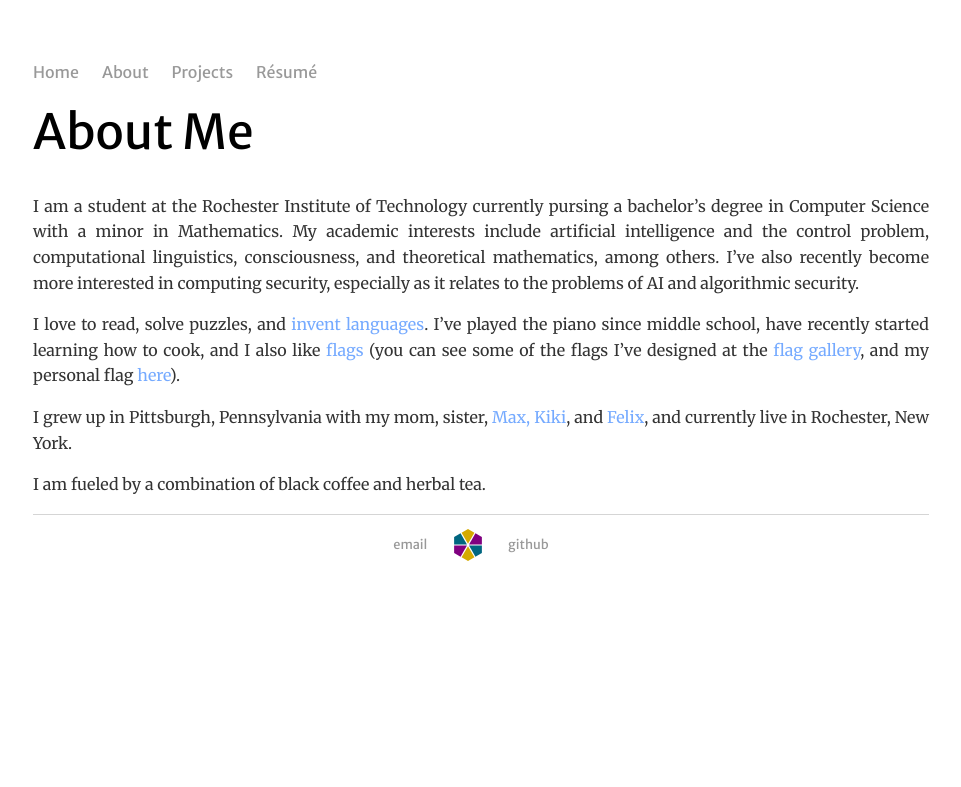
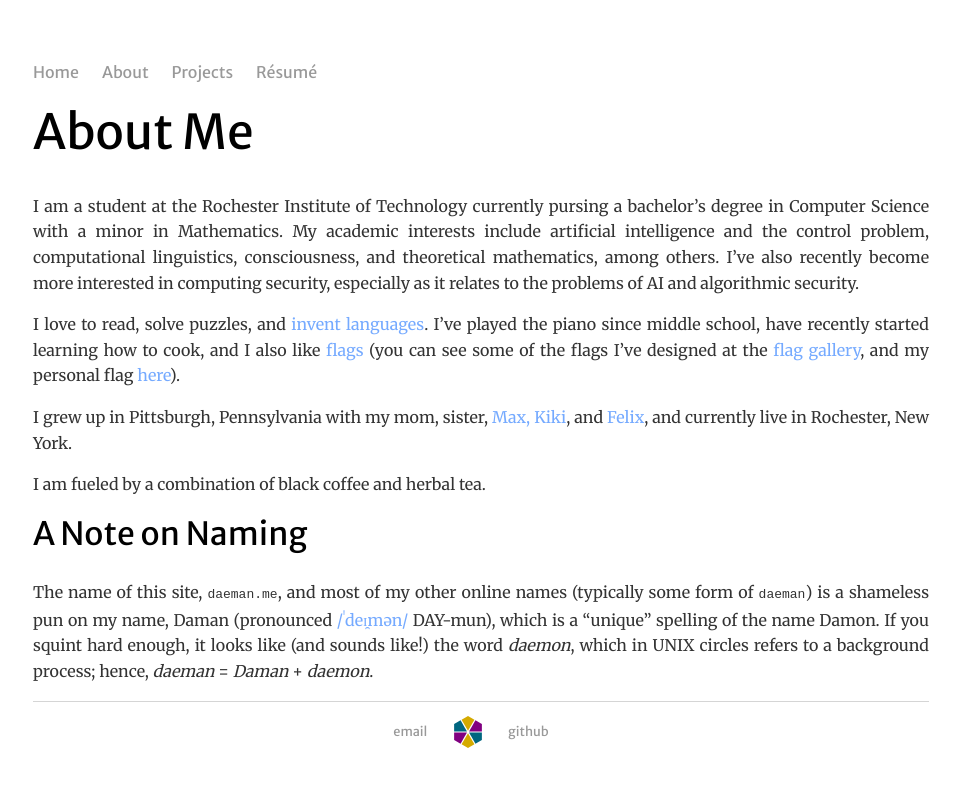
Before and after one commit to daemanos/daemanos.github.io, a Jekyll site: the page built from about/index.md, in a window 1280 px wide. Shown: the top 787 px of the page, without its empty margins (159-1120 px from the left). Built offline with Jekyll 4.4.1, drawn with Linux system fonts in a browser that asks for light colours; our own code applies the rules of GitHub Pages for plain Markdown files.

Commit message:
Update about page

```diff
--- a/about/index.md
+++ b/about/index.md
@@ -22,8 +22,17 @@ and [Felix][felix], and currently live in Rochester, New York.
 
 I am fueled by a combination of black coffee and herbal tea.
 
+## A Note on Naming
+
+The name of this site, `daeman.me`, and most of my other online names
+(typically some form of `daeman`) is a shameless pun on my name, Daman
+(pronounced [/ˈdeɪ̯mən/][ipa] DAY-mun), which is a "unique" spelling of the name
+Damon. If you squint hard enough, it looks like (and sounds like!) the word
+*daemon*, which in UNIX circles refers to a background process; hence,
+*daeman* = *Daman* + *daemon*.
 
 [cats]: /assets/images/cats.jpg
 [felix]: /assets/images/felix.jpg
 [conlang]: https://en.wikipedia.org/wiki/Constructed_language
 [vexillology]: https://en.wikipedia.org/wiki/Vexillology
+[ipa]: https://en.wikipedia.org/wiki/Help:IPA/English
```
